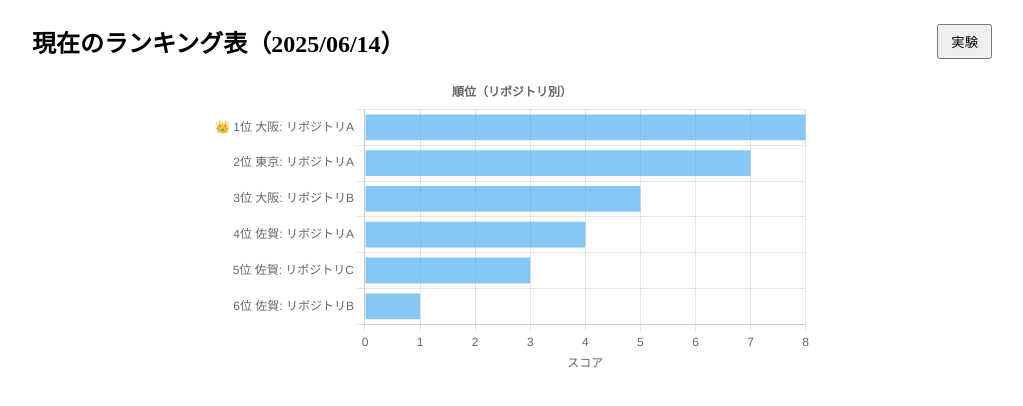
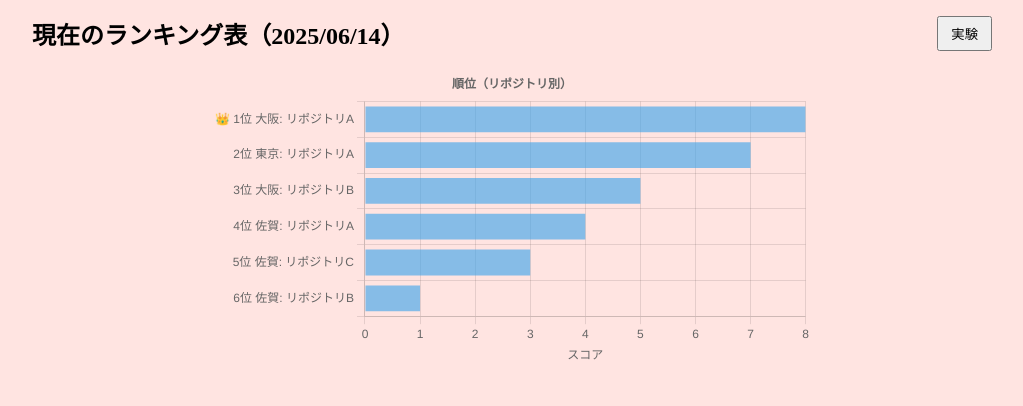
Before and after one commit to nishino-m/pytori, a Vue app in the folder pytori-view/: page / in a window 1280 px wide. Shown: the top 406 px of the page, without its empty margins (128-1151 px from the left). Built offline with nearby package versions, Linux system fonts and the light colour scheme.

Commit message:
背景色変更

```diff
--- a/pytori-view/src/assets/main.css
+++ b/pytori-view/src/assets/main.css
@@ -1,26 +1,5 @@
-
-.ranking-table {
-    width: 90%;
-    max-width: none;
+html, body, #app {
+    height: 100%;
     margin: 0;
-    padding: 16px;
+    background-color:mistyrose;
   }
-
-  .ranking-table table {
-    width: 100%;
-  }
-
-  th,
-  td {
-    padding: 24px 12px;
-    border: 1px solid #ddd;
-    text-align: left;
-  }
-
-  th {
-    background-color: #f5f5f5;
-  }
-
-  tbody tr:nth-child(odd) {
-    background-color: #fafafa;
-  }
```
